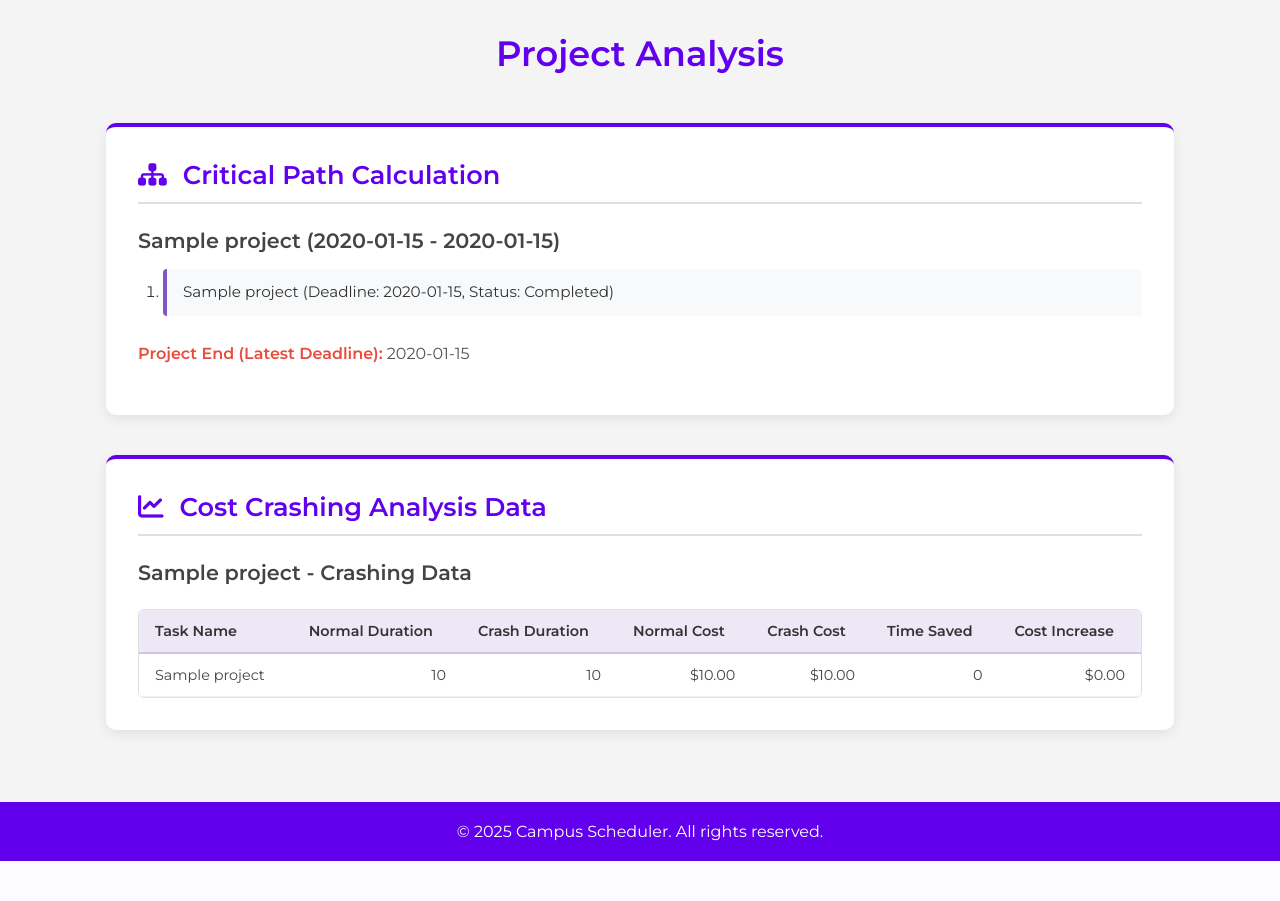
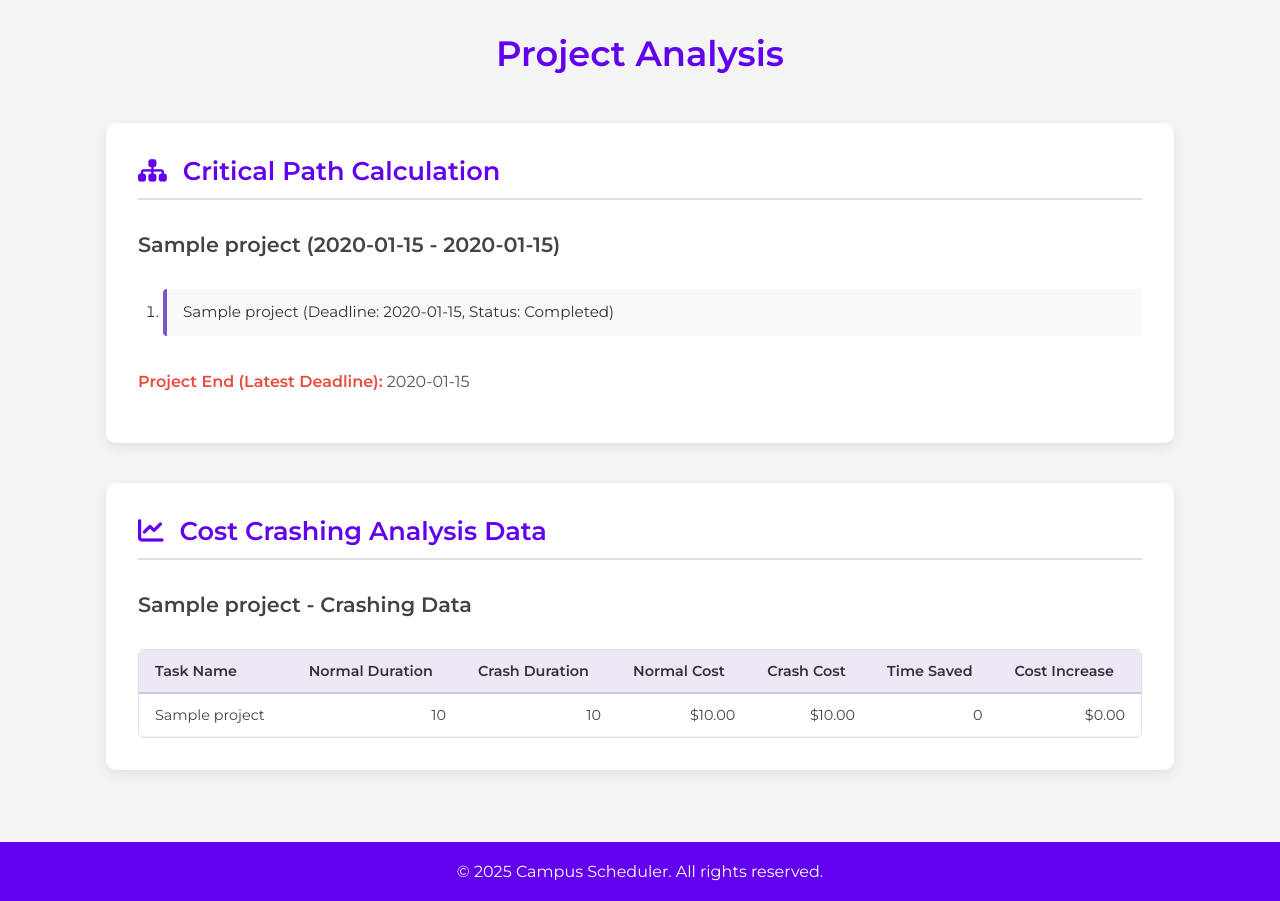
Before and after one commit to awerks/preginex, a Flask app: page /analysis in a window 1280 px wide. Shown: the part 72-973 px from the top of the page. Before the commit the page ends 933 px from the top, so only its background shows below. Run offline with Flask 3, Linux system fonts and the light colour scheme; the visitor is signed in with stand-in values (Sample User, id 1); a database or web service that is not in the repository returns one stand-in record (values such as "Sample title"); some libraries are stand-ins or nearby versions.

Commit message:
Minor adjustments in spacing

```diff
--- a/static/css/styles.css
+++ b/static/css/styles.css
@@ -910,7 +910,6 @@ h2 {
     margin-bottom: 2.5rem;
     border-radius: 10px;
     box-shadow: 0 4px 12px rgba(0, 0, 0, 0.08);
-    border-top: 4px solid #6200ee;
 }
 
 .analysis-section h2 {
@@ -943,8 +942,7 @@ h2 {
 
 .analysis-section h3 {
     color: #444;
-    margin-top: 1.5rem;
-    margin-bottom: 1rem;
+    margin-block: 2rem;
     font-size: 1.3rem;
     font-weight: 600;
 }
@@ -977,7 +975,7 @@ h2 {
     padding-left: 25px;
     list-style: decimal;
     margin-top: 1rem;
-    margin-bottom: 1.5rem;
+    margin-bottom: 2rem;
 }
 
 .task-list-ordered li {
```
